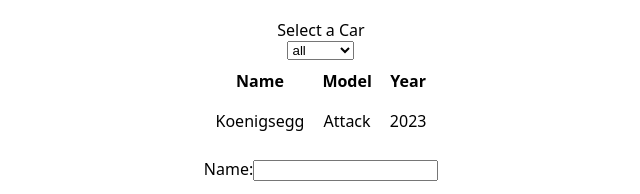
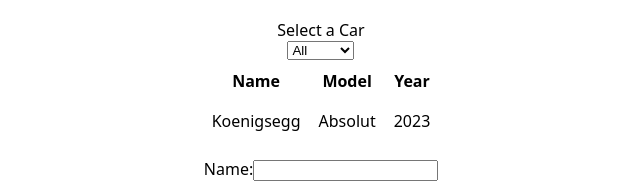
Before and after one commit to anonymous-alfiqur/project-cps140, a website: page page2.html in a window 1280 px wide. Shown: the part 1353-1547 px from the top of the page, 319-959 px from the left. Drawn offline with Linux system fonts and the light colour scheme.

Commit message:
cartable

```diff
--- a/page2.html
+++ b/page2.html
@@ -95,15 +95,33 @@
       </tr>
     </thead>
     <tbody>
-      <tr>
-        <td>Koenigsegg</td>
-        <td>Attack</td>
-        <td>2023</td>
-      </tr>
     </tbody>
   </table>
   <script>
-    const cartype=["all", "Attack" , "Absolut"];
+     const car=[{
+      Name: "Koenigsegg",
+      Model: "Attack",
+      Year: "2023",
+    }, {
+      Name: "Koenigsegg",
+      Model: "Absolut",
+      Year: "2023"
+    }
+  ]
+    const writeTableRow = (table, cartable) => {
+       const newRow = table.insertRow();
+
+       newRow.innerHTML = `<tr id=${car.Name}>
+           <td>${cartable.Name}</td>
+           <td>${cartable.Model}</td>
+           <td>${cartable.Year}</td>
+       </tr>`;
+   }
+   const tableBody = document.getElementsByTagName("tbody")[0];
+   writeTableRow(tableBody, car[1])
+    </script>
+  <script>
+    const cartype=["All", "Attack" , "Absolut"];
     const select=document.getElementById("modle");
     cartype.forEach((car)=> {
       console.log(car);
```
